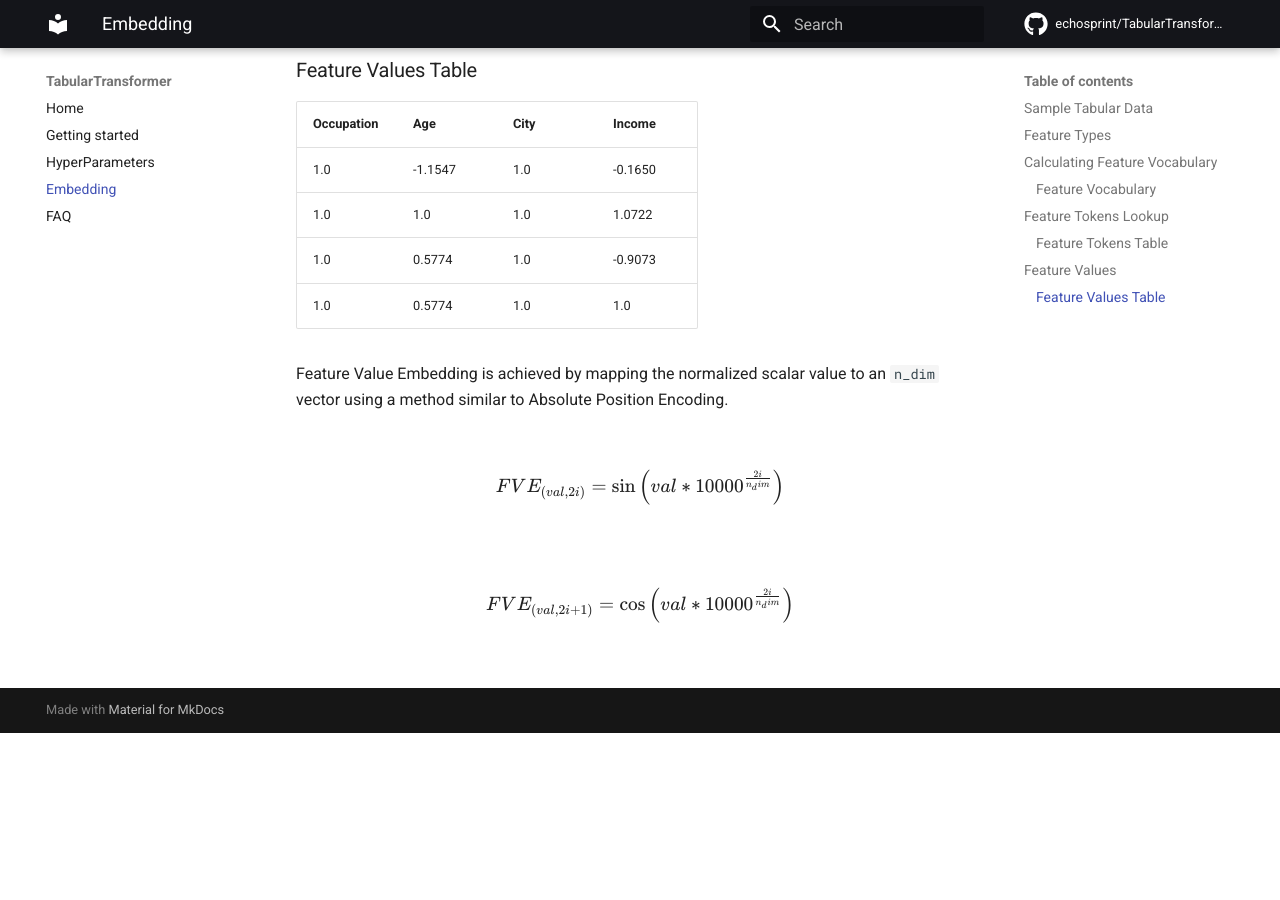
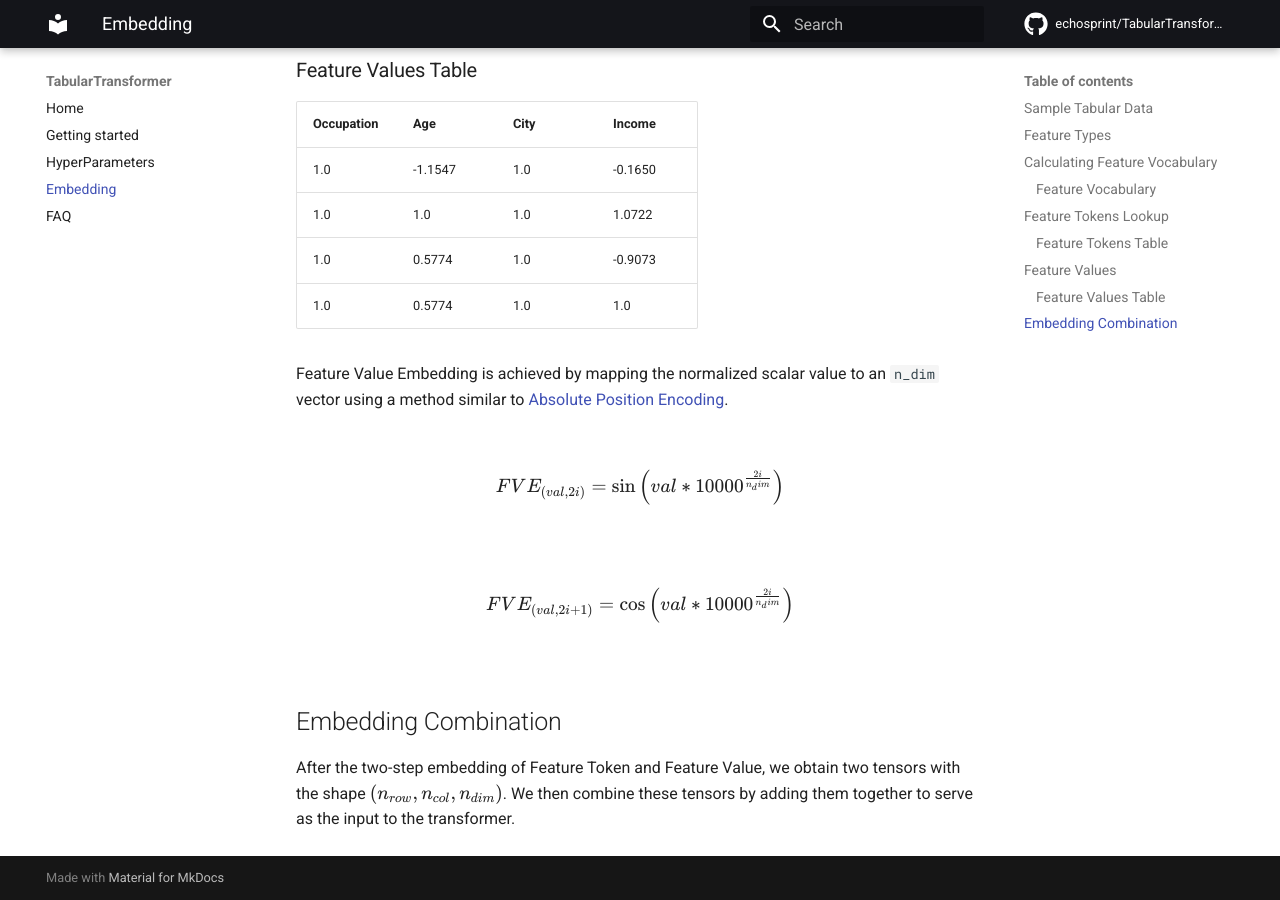
Before and after one commit to echosprint/TabularTransformer, an MkDocs documentation site: the page built from docs/embedding.md, in a window 1280 px wide and 900 px high, scrolled down 2467 px. Built offline with MkDocs 1.6.1 and Material for MkDocs 9.7.7, drawn with Linux system fonts in a browser that asks for light colours; comment, search, counter and statistics services are not loaded; before the commit the page ends 3200 px from its top, so only the background shows below that.

Commit message:
math support

```diff
--- a/docs/embedding.md
+++ b/docs/embedding.md
@@ -76,7 +76,7 @@ def power_transform(value):
 
 
 Feature Value Embedding is achieved by mapping the normalized scalar value
-to an `n_dim` vector using a method similar to Absolute Position Encoding.
+to an `n_dim` vector using a method similar to [Absolute Position Encoding](https://arxiv.org/abs/1706.03762).
 
 $$
 FVE_{(val, 2i)} = \sin\left(val * 10000^{\frac{2i}{n_dim}}\right)
@@ -85,3 +85,7 @@ $$
 $$
 FVE_{(val, 2i+1)} = \cos\left(val * 10000^{\frac{2i}{n_dim}}\right)
 $$
+
+## Embedding Combination
+
+After the two-step embedding of Feature Token and Feature Value, we obtain two tensors with the shape $(n_{row}, n_{col}, n_{dim})$. We then combine these tensors by adding them together to serve as the input to the transformer.
```
